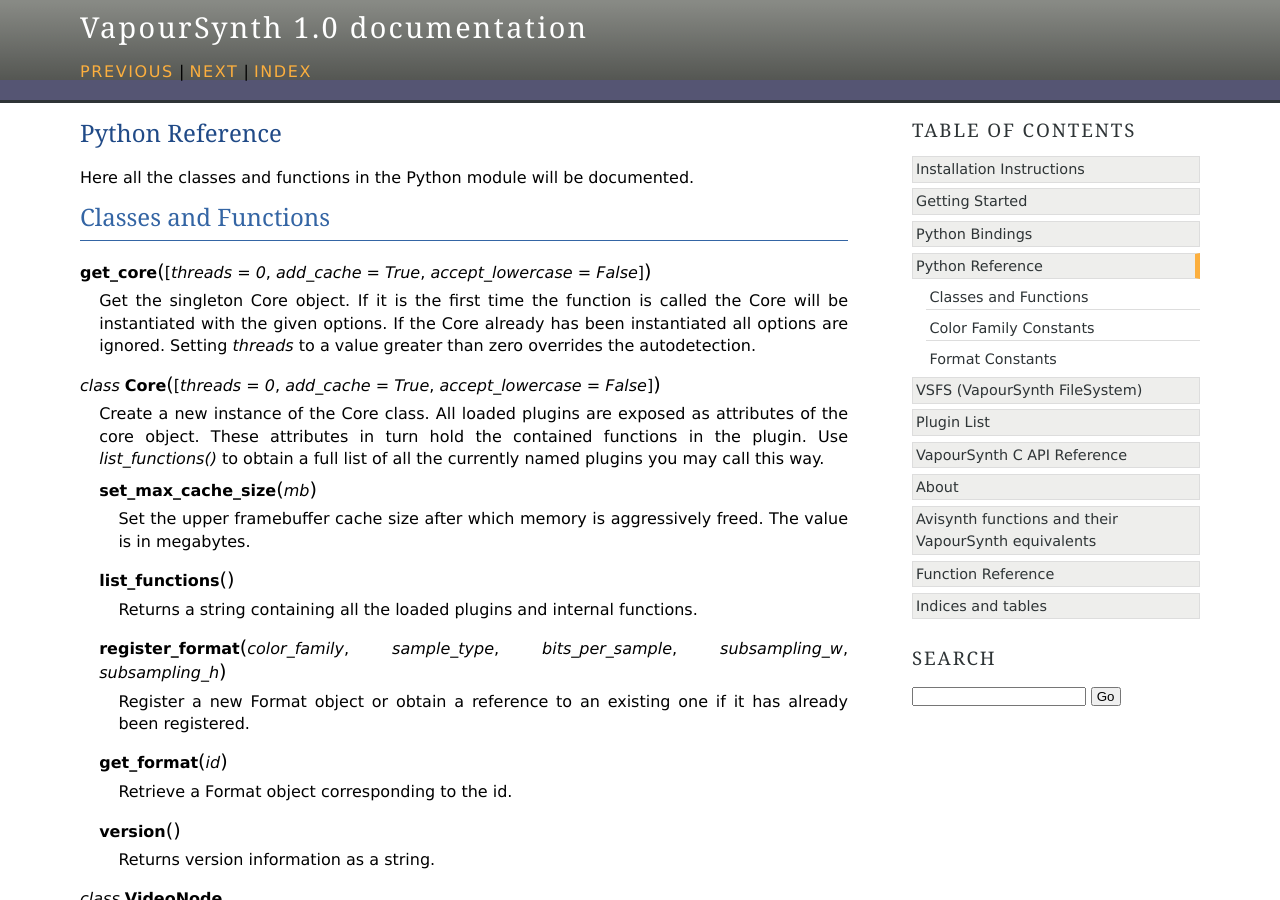
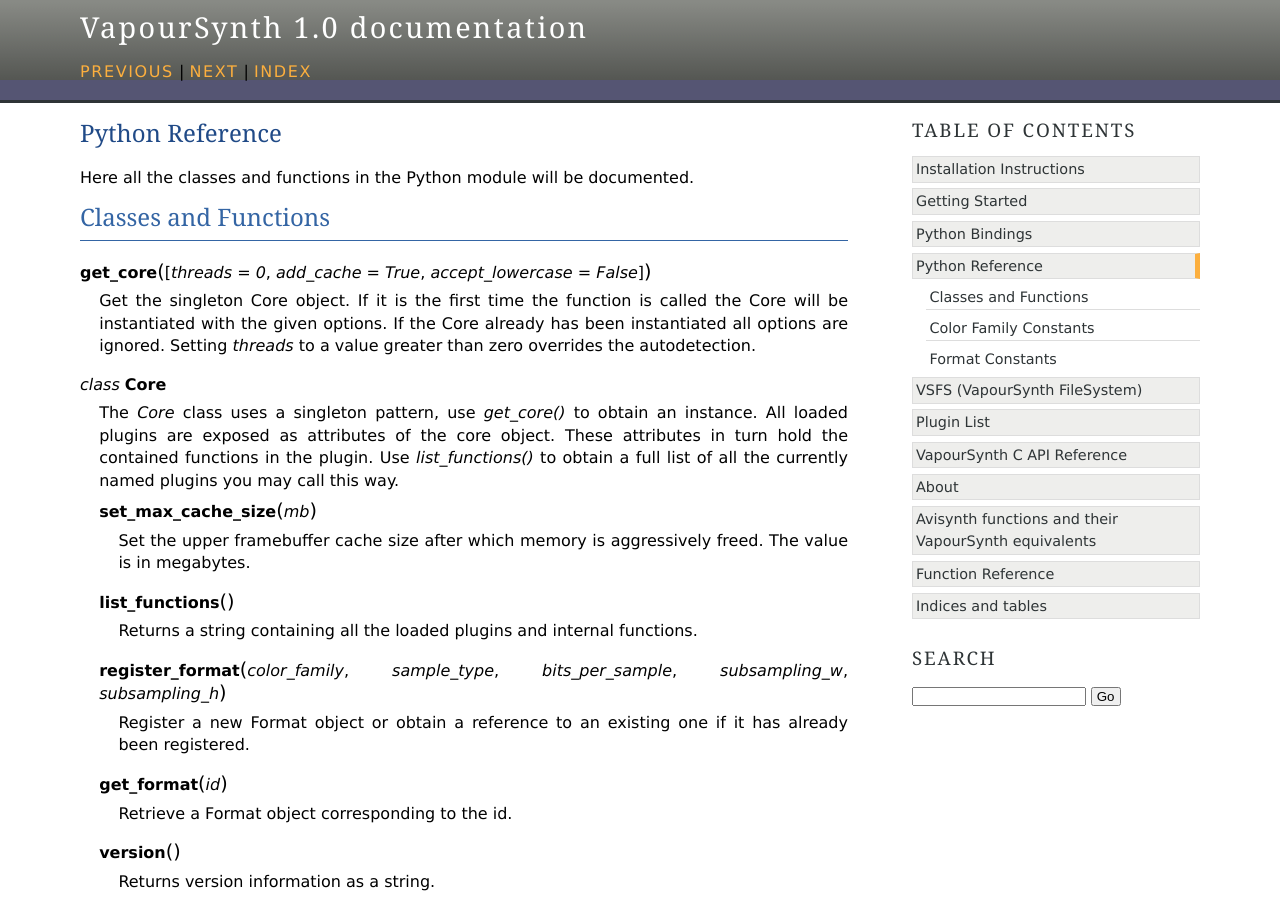
Before and after one commit to vapoursynth/vapoursynth, a Sphinx documentation site: the page built from doc/pythonreference.rst, in a window 1280 px wide and 900 px high. Built offline with Sphinx 7.4.7, drawn with Linux system fonts in a browser that asks for light colours; formulas are drawn with MathJax 3.

Commit message:
update documentation and tests to use get_core() part 2
git-svn-id: http://vapoursynth.googlecode.com/svn/trunk@462 f9120d27-2007-6f97-8312-0f4ebfa7710f

```diff
--- a/doc/pythonreference.rst
+++ b/doc/pythonreference.rst
@@ -9,9 +9,9 @@
    Get the singleton Core object. If it is the first time the function is called the Core will be instantiated with the given options.
    If the Core already has been instantiated all options are ignored. Setting *threads* to a value greater than zero overrides the autodetection.
 
-.. py:class:: Core([threads = 0, add_cache = True, accept_lowercase = False])
+.. py:class:: Core
 
-   Create a new instance of the Core class.
+   The *Core* class uses a singleton pattern, use *get_core()* to obtain an instance.
    All loaded plugins are exposed as attributes of the core object. These attributes in turn hold the contained functions in the plugin.
    Use *list_functions()* to obtain a full list of all the currently named plugins you may call this way.
 
```
